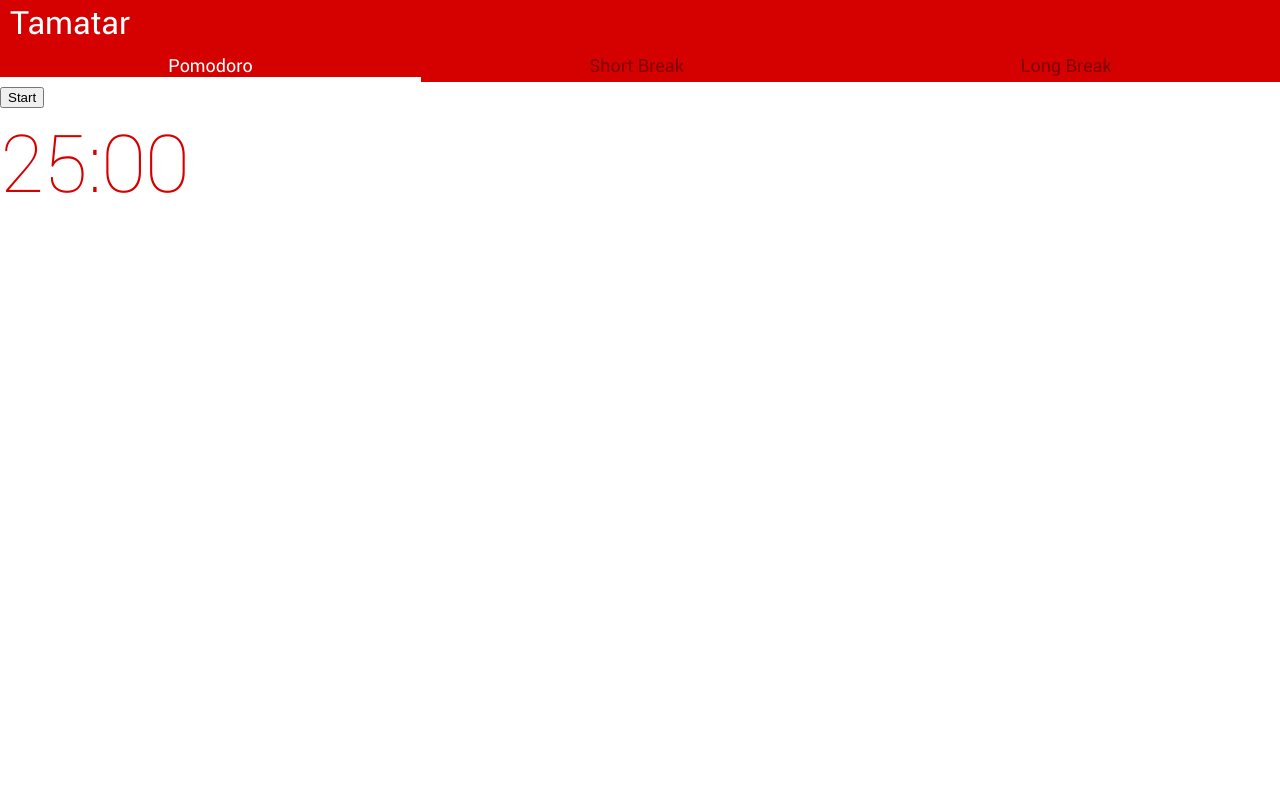
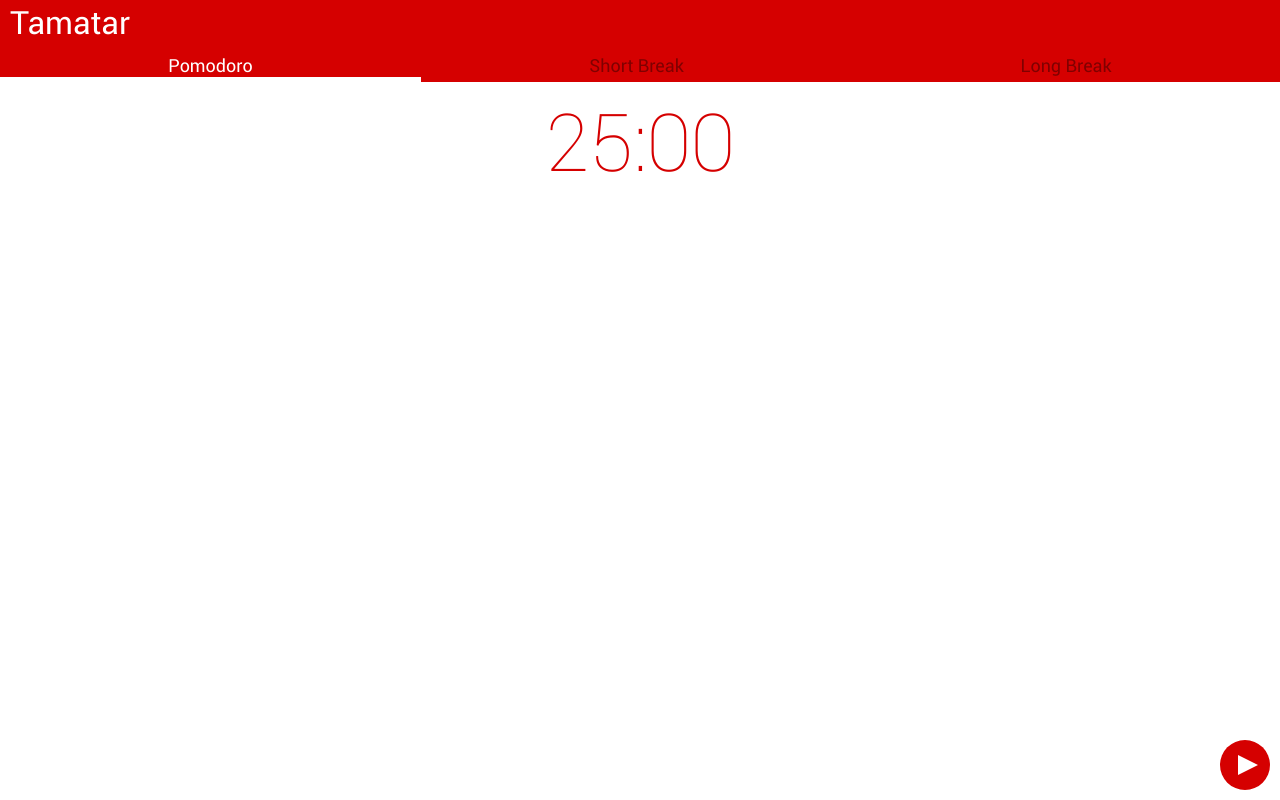
Before and after one commit to sheshbabu/Tamatar, a browser extension: page index.htm in a window 1280 px wide. Drawn offline with Linux system fonts and the light colour scheme.

Commit message:
Implemented floating action button

```diff
--- a/background.js
+++ b/background.js
@@ -2,7 +2,7 @@ chrome.app.runtime.onLaunched.addListener(function() {
     chrome.app.window.create('index.htm', {
         'bounds': {
             'width': 400,
-            'height': 200
+            'height': 240
         }
     });
 });
--- a/index.htm
+++ b/index.htm
@@ -17,6 +17,7 @@
                 font-family: RobotoThin, sans-serif;
                 font-size: 80px;
                 color: #D50000;
+                text-align: center;
             }
             #title {
                 font-family: RobotoRegular, sans-serif;
@@ -45,6 +46,35 @@
                 border-bottom: 5px solid white;
                 color: white;
             }
+
+            #startStop {
+                height: 50px;
+                width: 50px;
+                background-color: #D50000;
+                border-radius: 30px;
+                position: absolute;
+                bottom: 10px;
+                right: 10px;
+            }
+
+            #startStop div {
+                height: 20px;
+                width: 20px;
+                background: white;
+                position: relative;
+                top: 15px;
+                left: 15px;
+            }
+
+            #startStop.start div {
+                width: 0;
+                height: 0;
+                border-top: 10px solid transparent;
+                border-bottom: 10px solid transparent;
+                border-left: 20px solid white;
+                background: #D50000;
+                left: 18px;
+            }
         </style>
         <script defer src='main.js'></script>
         <script defer src='timer.js'></script>
@@ -56,7 +86,9 @@
             <div id='shortBreak'>Short Break</div>
             <div id='longBreak'>Long Break</div>
         </div>
-        <button id='startStop'>Start</button>
+        <div id='startStop' class='start'>
+            <div></div>
+        </div>
         <div id='timer'></div>
       </body>
 </html>
--- a/main.js
+++ b/main.js
@@ -8,7 +8,7 @@ setTimerDisplay(25, '00');
 
 var onTimerEnd = function() {
     timer.stop();
-    startStopEl.textContent = 'Start'
+    startStopEl.className = 'start';
     isRunning = false;
     enablePaneSwitching();
     chrome.notifications.create('', {
@@ -39,11 +39,11 @@ function startStop() {
         timer = new Timer(timerDuration, setTimerDisplay, onTimerEnd);
         timer.start();
         isRunning = true;
-        startStopEl.textContent = 'Stop';
+        startStopEl.className = '';
         disablePaneSwitching();
     } else {
         timer.stop();
-        startStopEl.textContent = 'Start'
+        startStopEl.className = 'start';
         isRunning = false;
         enablePaneSwitching();
     }
```
Also changed, not shown: 1 other file.
